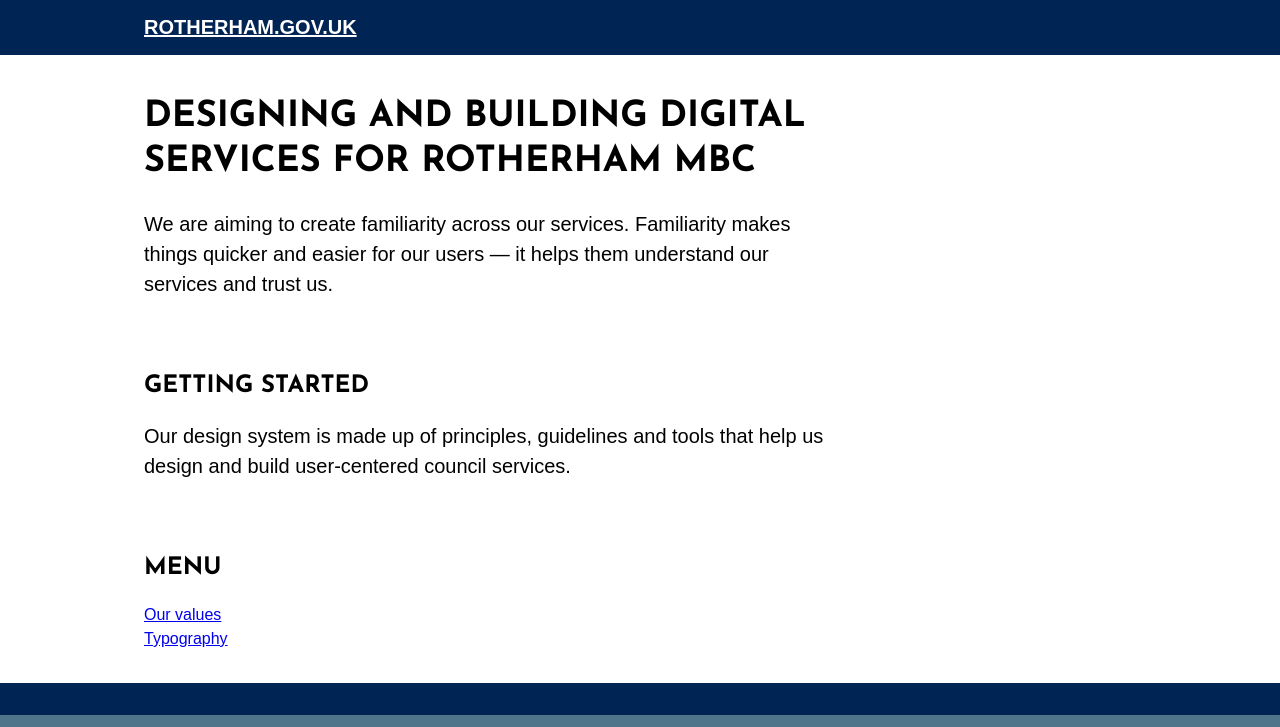
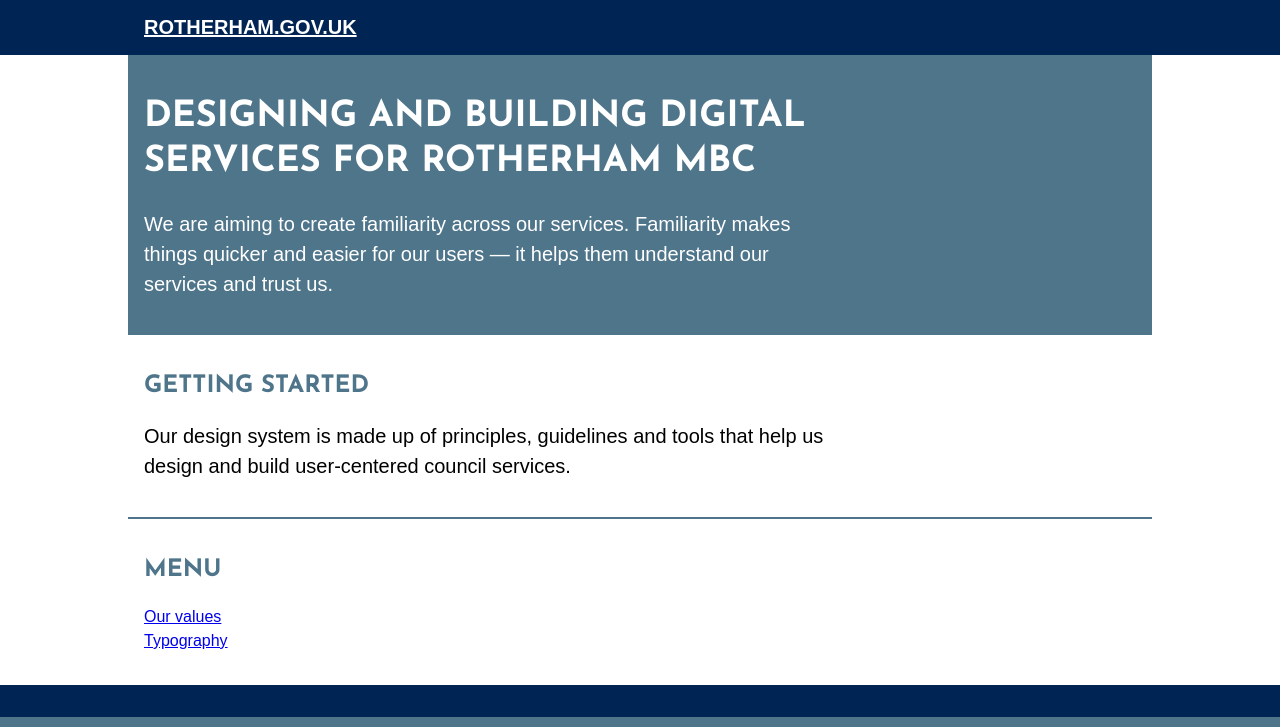
Before and after one commit to rothgov/design-manual, a Jekyll site: the page built from index.html, in a window 1280 px wide. Shown: the top 727 px of the page. Built offline with Jekyll 4.4.1, drawn with Linux system fonts in a browser that asks for light colours; some web fonts are replaced; grey boxes are pictures that could not be loaded.

Commit message:
Update index.html

```diff
--- a/index.html
+++ b/index.html
@@ -3,21 +3,21 @@
 layout: default
 ---
 
-<section>
+<section class="bg-grey-5 white">
   <div class="container ph3 pv3 center">
     <h1 class="f2 lh-title fw7 measure-narrow josefin ttu">Designing and building digital services for Rotherham MBC</h1>
     <p class="f4 lh-copy measure-wide">We are aiming to create familiarity across our services. Familiarity makes things quicker and easier for our users — it helps them understand our services and trust us.</p>
   </div>
 </section>
-<section>
+<section class="bb bw1 b--grey-5">
   <div class="container ph3 pv3 center">
-    <h2 class="f3 lh-title fw7 measure josefin ttu">Getting started</h2>
+    <h2 class="f3 lh-title fw7 measure josefin ttu grey-5">Getting started</h2>
     <p class="f4 lh-copy measure-wide">Our design system is made up of principles, guidelines and tools that help us design and build user-centered council services.</p>
   </div>
 </section>
 <section>
   <div class="container ph3 pv3 center">
-    <h2 class="f3 lh-title fw7 measure josefin ttu">Menu</h2>
+    <h2 class="f3 lh-title fw7 measure josefin ttu grey-5">Menu</h2>
     <ul class="list pl0 lh-copy">
       <li>
         <a href="{{%20site.baseurl%20}}/design/values">Our values</a>
```
